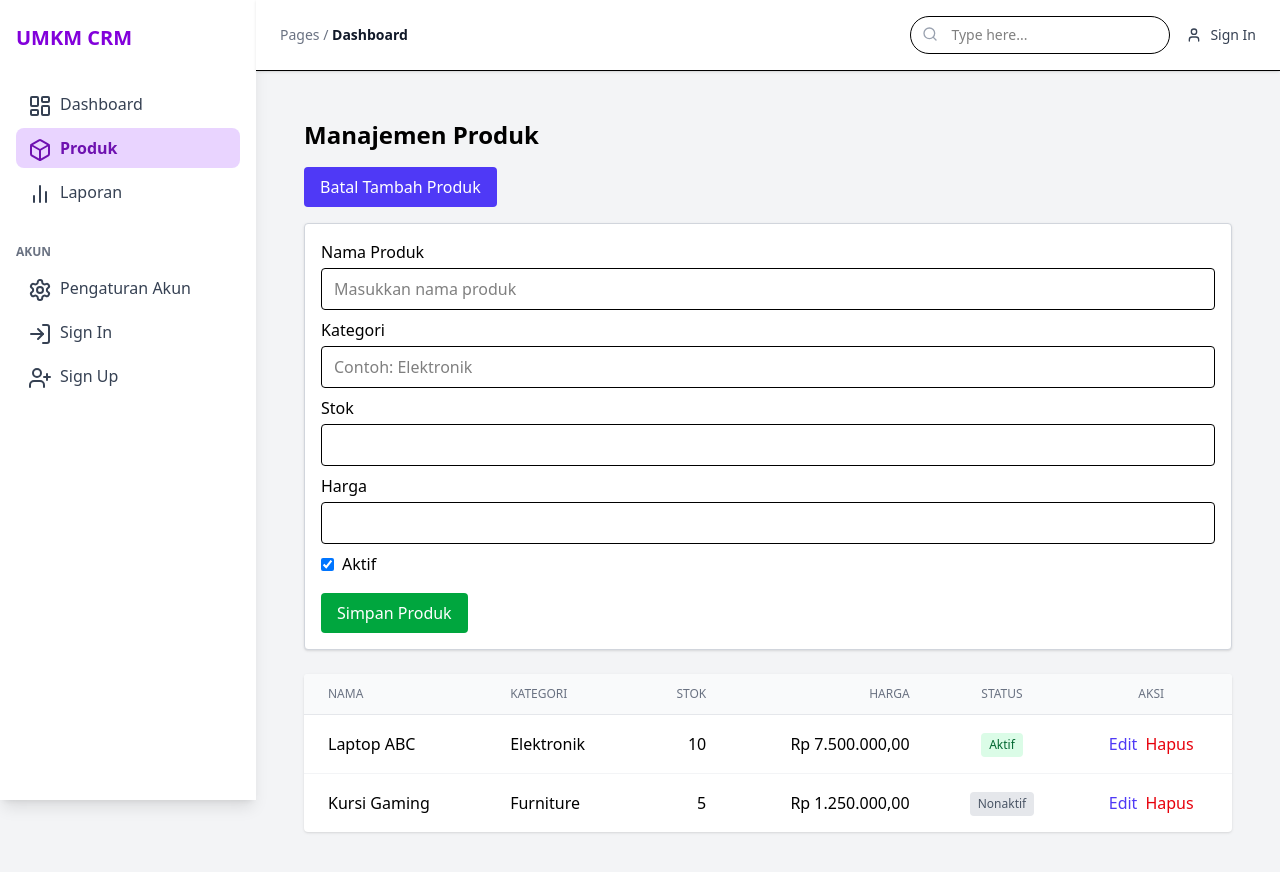
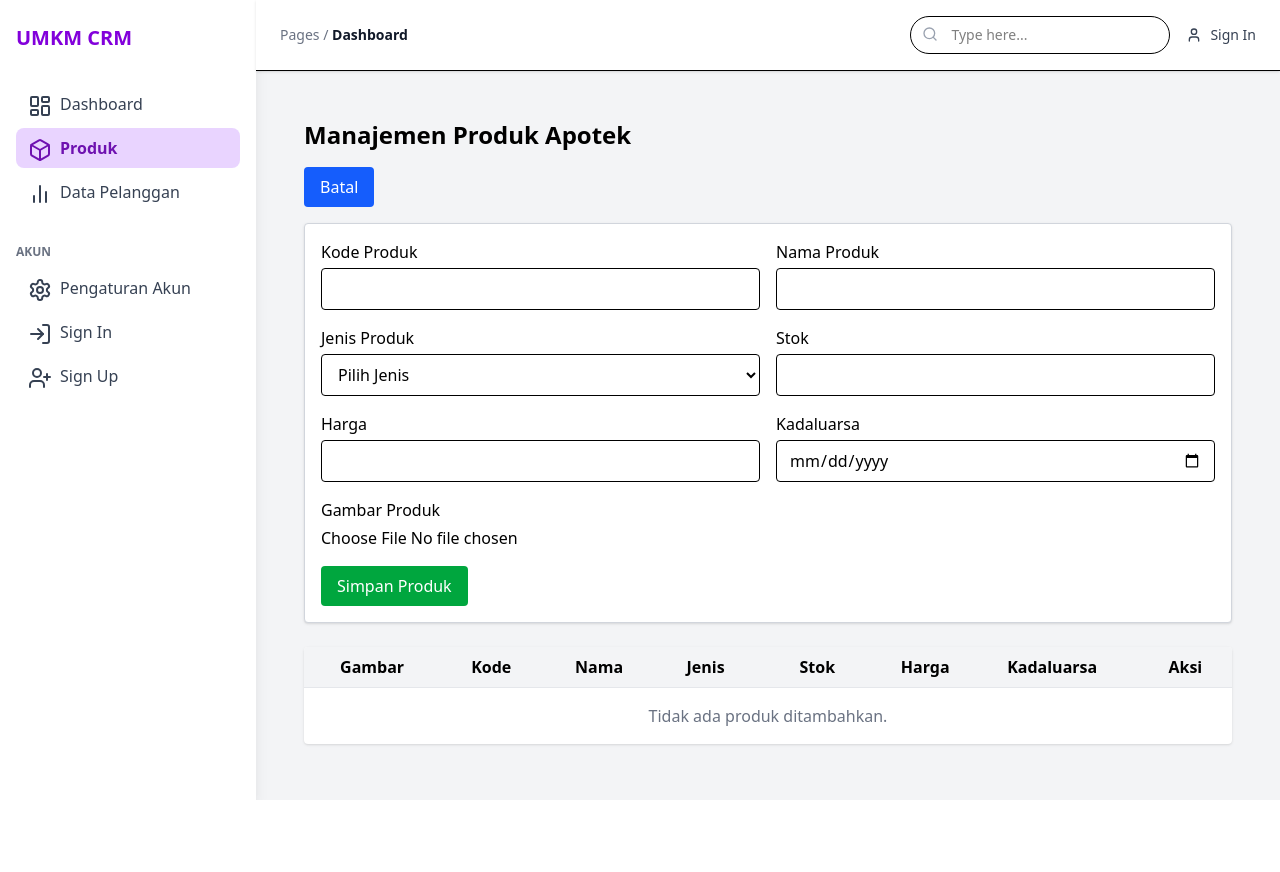
Before and after one commit to Keishavioreen/crm-Kelompok8-23SIA, a React (Vite) app: page /produk in a window 1280 px wide. Both pictures are taken after a click on the button "Tambah Produk". Shown: the top 872 px of the page. After the commit the page ends 800 px from the top, so only its background shows below. Built offline with nearby package versions, Linux system fonts and the light colour scheme.

Commit message:
Menambahkan halaman customer dan produk by halimah

```diff
--- a/src/App.jsx
+++ b/src/App.jsx
@@ -2,6 +2,7 @@ import { Routes, Route } from 'react-router-dom'
 import MainLayout from './components/MainLayout'
 import Produk from './pages/Produk'
 import Dashboard from './pages/Dashboard'
+import CustomerManagement from './pages/CustomerManagement'
 
 export default function App() {
   return (
@@ -10,6 +11,7 @@ export default function App() {
         <Route element={<MainLayout />}>
           <Route path='/' element={<Dashboard />} />
           <Route path='/produk' element={< Produk/>} />
+          <Route path='/pelanggan' element={< CustomerManagement/>} />
         </Route>
       </Routes>
     </>
--- a/src/components/Sidebar.jsx
+++ b/src/components/Sidebar.jsx
@@ -14,7 +14,7 @@ import { Link, useLocation } from 'react-router-dom'
 const menuItems = [
   { name: 'Dashboard', icon: <LayoutDashboard />, path: '/' },
   { name: 'Produk', icon: <Box />, path: '/produk' },
-  { name: 'Laporan', icon: <BarChart2 />, path: '/laporan' },
+  { name: 'Data Pelanggan', icon: <BarChart2 />, path: '/pelanggan' },
 ]
 
 const accountItems = [
--- /dev/null
+++ b/src/pages/CustomerManagement.jsx
@@ -0,0 +1,216 @@
+import React, { useState, useEffect } from "react";
+
+export default function CustomerManagement() {
+  const [customers, setCustomers] = useState(() => {
+    const stored = localStorage.getItem("customers");
+    return stored ? JSON.parse(stored) : [];
+  });
+  const [showForm, setShowForm] = useState(false);
+  const [editIndex, setEditIndex] = useState(null);
+  const [formData, setFormData] = useState({
+    name: "",
+    phone: "",
+    address: "",
+    birthDate: "",
+    gender: "",
+  });
+
+  useEffect(() => {
+    localStorage.setItem("customers", JSON.stringify(customers));
+  }, [customers]);
+
+  const handleChange = (e) => {
+    const { name, value } = e.target;
+    setFormData((prev) => ({
+      ...prev,
+      [name]: value,
+    }));
+  };
+
+  const handleAddOrUpdateCustomer = () => {
+    const { name, phone, address, birthDate, gender } = formData;
+    if (!name || !phone || !address || !birthDate || !gender) {
+      alert("Semua kolom harus diisi");
+      return;
+    }
+
+    const newCustomer = {
+      id: Date.now(),
+      name,
+      phone,
+      address,
+      birthDate,
+      gender,
+    };
+
+    if (editIndex !== null) {
+      const updated = [...customers];
+      updated[editIndex] = newCustomer;
+      setCustomers(updated);
+    } else {
+      setCustomers([...customers, newCustomer]);
+    }
+
+    setFormData({
+      name: "",
+      phone: "",
+      address: "",
+      birthDate: "",
+      gender: "",
+    });
+    setShowForm(false);
+    setEditIndex(null);
+  };
+
+  const handleEdit = (index) => {
+    const cust = customers[index];
+    setFormData({ ...cust });
+    setEditIndex(index);
+    setShowForm(true);
+  };
+
+  const handleDelete = (index) => {
+    if (window.confirm("Yakin ingin menghapus pelanggan ini?")) {
+      const updated = [...customers];
+      updated.splice(index, 1);
+      setCustomers(updated);
+    }
+  };
+
+  return (
+    <div className="p-6 max-w-5xl mx-auto">
+      <h1 className="text-2xl font-bold mb-4">Manajemen Pelanggan Apotek</h1>
+
+      <button
+        onClick={() => {
+          setShowForm((prev) => !prev);
+          setFormData({
+            name: "",
+            phone: "",
+            address: "",
+            birthDate: "",
+            gender: "",
+          });
+          setEditIndex(null);
+        }}
+        className="mb-4 px-4 py-2 bg-blue-600 text-white rounded hover:bg-blue-700"
+      >
+        {showForm ? "Batal" : "Tambah Pelanggan"}
+      </button>
+
+      {showForm && (
+        <div className="mb-6 p-4 border border-gray-300 rounded bg-white shadow-sm">
+          <div className="grid md:grid-cols-2 gap-4">
+            <div>
+              <label className="block mb-1 font-medium">Nama</label>
+              <input
+                type="text"
+                name="name"
+                value={formData.name}
+                onChange={handleChange}
+                className="w-full px-3 py-2 border rounded"
+              />
+            </div>
+            <div>
+              <label className="block mb-1 font-medium">No. Telepon</label>
+              <input
+                type="text"
+                name="phone"
+                value={formData.phone}
+                onChange={handleChange}
+                className="w-full px-3 py-2 border rounded"
+              />
+            </div>
+            <div>
+              <label className="block mb-1 font-medium">Alamat</label>
+              <input
+                type="text"
+                name="address"
+                value={formData.address}
+                onChange={handleChange}
+                className="w-full px-3 py-2 border rounded"
+              />
+            </div>
+            <div>
+              <label className="block mb-1 font-medium">Tanggal Lahir</label>
+              <input
+                type="date"
+                name="birthDate"
+                value={formData.birthDate}
+                onChange={handleChange}
+                className="w-full px-3 py-2 border rounded"
+              />
+            </div>
+            <div>
+              <label className="block mb-1 font-medium">Jenis Kelamin</label>
+              <select
+                name="gender"
+                value={formData.gender}
+                onChange={handleChange}
+                className="w-full px-3 py-2 border rounded"
+              >
+                <option value="">Pilih Jenis Kelamin</option>
+                <option value="Laki-laki">Laki-laki</option>
+                <option value="Perempuan">Perempuan</option>
+              </select>
+            </div>
+          </div>
+          <button
+            onClick={handleAddOrUpdateCustomer}
+            className="mt-4 px-4 py-2 bg-green-600 text-white rounded hover:bg-green-700"
+          >
+            {editIndex !== null ? "Update Pelanggan" : "Simpan Pelanggan"}
+          </button>
+        </div>
+      )}
+
+      <div className="overflow-x-auto bg-white shadow rounded">
+        <table className="min-w-full divide-y divide-gray-200">
+          <thead className="bg-gray-100">
+            <tr>
+              <th className="px-4 py-2">Nama</th>
+              <th className="px-4 py-2">Telepon</th>
+              <th className="px-4 py-2">Alamat</th>
+              <th className="px-4 py-2 text-center">Tanggal Lahir</th>
+              <th className="px-4 py-2 text-center">Jenis Kelamin</th>
+              <th className="px-4 py-2 text-center">Aksi</th>
+            </tr>
+          </thead>
+          <tbody>
+            {customers.length === 0 ? (
+              <tr>
+                <td colSpan="6" className="text-center py-4 text-gray-500">
+                  Tidak ada pelanggan ditambahkan.
+                </td>
+              </tr>
+            ) : (
+              customers.map((cust, index) => (
+                <tr key={cust.id} className="hover:bg-gray-50">
+                  <td className="px-4 py-2">{cust.name}</td>
+                  <td className="px-4 py-2">{cust.phone}</td>
+                  <td className="px-4 py-2">{cust.address}</td>
+                  <td className="px-4 py-2 text-center">{cust.birthDate}</td>
+                  <td className="px-4 py-2 text-center">{cust.gender}</td>
+                  <td className="px-4 py-2 text-center space-x-2">
+                    <button
+                      onClick={() => handleEdit(index)}
+                      className="px-2 py-1 text-sm bg-yellow-400 hover:bg-yellow-500 text-white rounded"
+                    >
+                      Edit
+                    </button>
+                    <button
+                      onClick={() => handleDelete(index)}
+                      className="px-2 py-1 text-sm bg-red-500 hover:bg-red-600 text-white rounded"
+                    >
+                      Hapus
+                    </button>
+                  </td>
+                </tr>
+              ))
+            )}
+          </tbody>
+        </table>
+      </div>
+    </div>
+  );
+}
--- a/src/pages/Produk.jsx
+++ b/src/pages/Produk.jsx
@@ -1,191 +1,281 @@
-import React, { useState } from "react";
-
-const initialProducts = [
-  {
-    id: 1,
-    name: "Laptop ABC",
-    category: "Elektronik",
-    stock: 10,
-    price: 7500000,
-    active: true,
-  },
-  {
-    id: 2,
-    name: "Kursi Gaming",
-    category: "Furniture",
-    stock: 5,
-    price: 1250000,
-    active: false,
-  },
-];
-
-function formatCurrency(num) {
-  return new Intl.NumberFormat("id-ID", {
-    style: "currency",
-    currency: "IDR",
-  }).format(num);
-}
+import React, { useState, useEffect } from "react";
 
 export default function ProductManagement() {
-  const [products, setProducts] = useState(initialProducts);
+  const [products, setProducts] = useState(() => {
+    const stored = localStorage.getItem("products");
+    return stored ? JSON.parse(stored) : [];
+  });
   const [showForm, setShowForm] = useState(false);
+  const [editIndex, setEditIndex] = useState(null);
   const [formData, setFormData] = useState({
+    code: "",
     name: "",
-    category: "",
+    type: "",
     stock: "",
     price: "",
-    active: true,
+    expired: "",
+    imageFile: null,
+    imageUrl: "",
   });
 
+  useEffect(() => {
+    localStorage.setItem("products", JSON.stringify(products));
+  }, [products]);
+
   const handleChange = (e) => {
-    const { name, value, type, checked } = e.target;
+    const { name, value, type, files } = e.target;
+    if (type === "file") {
+      const file = files[0];
       setFormData((prev) => ({
         ...prev,
-      [name]: type === "checkbox" ? checked : value,
+        imageFile: file,
+        imageUrl: URL.createObjectURL(file),
       }));
+    } else {
+      setFormData((prev) => ({
+        ...prev,
+        [name]: value,
+      }));
+    }
   };
 
-  const handleAddProduct = () => {
-    if (!formData.name || !formData.category || !formData.stock || !formData.price) {
+  const handleAddOrUpdateProduct = () => {
+    const { code, name, type, stock, price, expired, imageUrl } = formData;
+    if (!code || !name || !type || !stock || !price || !expired || !imageUrl) {
       alert("Semua kolom harus diisi");
       return;
     }
+
     const newProduct = {
-      ...formData,
-      id: products.length + 1,
-      stock: parseInt(formData.stock),
-      price: parseFloat(formData.price),
-    };
-    setProducts([...products, newProduct]);
-    setFormData({ name: "", category: "", stock: "", price: "", active: true });
-    setShowForm(false);
+      id: Date.now(),
+      code,
+      name,
+      type,
+      stock: parseInt(stock),
+      price: parseFloat(price),
+      expired,
+      imageUrl,
     };
 
-  const handleDelete = (id) => {
+    if (editIndex !== null) {
+      const updated = [...products];
+      updated[editIndex] = newProduct;
+      setProducts(updated);
+    } else {
+      setProducts([...products, newProduct]);
+    }
+
+    setFormData({
+      code: "",
+      name: "",
+      type: "",
+      stock: "",
+      price: "",
+      expired: "",
+      imageFile: null,
+      imageUrl: "",
+    });
+    setShowForm(false);
+    setEditIndex(null);
+  };
+
+  const handleEdit = (index) => {
+    const prod = products[index];
+    setFormData({ ...prod, imageFile: null });
+    setEditIndex(index);
+    setShowForm(true);
+  };
+
+  const handleDelete = (index) => {
     if (window.confirm("Yakin ingin menghapus produk ini?")) {
-      setProducts(products.filter((p) => p.id !== id));
+      const updated = [...products];
+      updated.splice(index, 1);
+      setProducts(updated);
     }
   };
 
+  const isExpired = (date) => new Date(date) < new Date();
+  const isLowStock = (stock) => stock <= 10;
+
   return (
     <div className="p-6 max-w-5xl mx-auto">
-      <h1 className="text-2xl font-semibold mb-4">Manajemen Produk</h1>
+      <h1 className="text-2xl font-bold mb-4">Manajemen Produk Apotek</h1>
 
       <button
-        onClick={() => setShowForm((prev) => !prev)}
-        className="mb-4 px-4 py-2 bg-indigo-600 text-white rounded hover:bg-indigo-700 transition"
+        onClick={() => {
+          setShowForm((prev) => !prev);
+          setFormData({
+            code: "",
+            name: "",
+            type: "",
+            stock: "",
+            price: "",
+            expired: "",
+            imageFile: null,
+            imageUrl: "",
+          });
+          setEditIndex(null);
+        }}
+        className="mb-4 px-4 py-2 bg-blue-600 text-white rounded hover:bg-blue-700"
       >
-        {showForm ? "Batal Tambah Produk" : "Tambah Produk"}
+        {showForm ? "Batal" : "Tambah Produk"}
       </button>
 
       {showForm && (
         <div className="mb-6 p-4 border border-gray-300 rounded bg-white shadow-sm">
-          <div className="mb-2">
+          <div className="grid md:grid-cols-2 gap-4">
+            <div>
+              <label className="block mb-1 font-medium">Kode Produk</label>
+              <input
+                type="text"
+                name="code"
+                value={formData.code}
+                onChange={handleChange}
+                className="w-full px-3 py-2 border rounded"
+              />
+            </div>
+            <div>
               <label className="block mb-1 font-medium">Nama Produk</label>
               <input
                 type="text"
                 name="name"
                 value={formData.name}
                 onChange={handleChange}
-              className="w-full px-3 py-2 border rounded focus:ring-indigo-400 focus:outline-none"
-              placeholder="Masukkan nama produk"
+                className="w-full px-3 py-2 border rounded"
               />
             </div>
-          <div className="mb-2">
-            <label className="block mb-1 font-medium">Kategori</label>
-            <input
-              type="text"
-              name="category"
-              value={formData.category}
+            <div>
+              <label className="block mb-1 font-medium">Jenis Produk</label>
+              <select
+                name="type"
+                value={formData.type}
                 onChange={handleChange}
-              className="w-full px-3 py-2 border rounded focus:ring-indigo-400 focus:outline-none"
-              placeholder="Contoh: Elektronik"
-            />
+                className="w-full px-3 py-2 border rounded"
+              >
+                <option value="">Pilih Jenis</option>
+                <option value="Obat">Obat</option>
+                <option value="Alkes">Alat Kesehatan</option>
+                <option value="Suplemen">Suplemen</option>
+              </select>
             </div>
-          <div className="mb-2">
+            <div>
               <label className="block mb-1 font-medium">Stok</label>
               <input
                 type="number"
                 name="stock"
                 value={formData.stock}
                 onChange={handleChange}
-              className="w-full px-3 py-2 border rounded focus:ring-indigo-400 focus:outline-none"
+                className="w-full px-3 py-2 border rounded"
                 min="0"
               />
             </div>
-          <div className="mb-2">
+            <div>
               <label className="block mb-1 font-medium">Harga</label>
               <input
                 type="number"
                 name="price"
                 value={formData.price}
                 onChange={handleChange}
-              className="w-full px-3 py-2 border rounded focus:ring-indigo-400 focus:outline-none"
+                className="w-full px-3 py-2 border rounded"
                 min="0"
               />
             </div>
-          <div className="mb-4">
-            <label className="inline-flex items-center">
+            <div>
+              <label className="block mb-1 font-medium">Kadaluarsa</label>
               <input
-                type="checkbox"
-                name="active"
-                checked={formData.active}
+                type="date"
+                name="expired"
+                value={formData.expired}
                 onChange={handleChange}
-                className="mr-2"
+                className="w-full px-3 py-2 border rounded"
               />
-              Aktif
-            </label>
             </div>
-
+            <div>
+              <label className="block mb-1 font-medium">Gambar Produk</label>
+              <input
+                type="file"
+                name="image"
+                accept="image/*"
+                onChange={handleChange}
+                className="w-full"
+              />
+              {formData.imageUrl && (
+                <img
+                  src={formData.imageUrl}
+                  alt="Preview"
+                  className="mt-2 w-20 h-20 object-cover rounded"
+                />
+              )}
+            </div>
+          </div>
           <button
-            onClick={handleAddProduct}
-            className="px-4 py-2 bg-green-600 text-white rounded hover:bg-green-700"
+            onClick={handleAddOrUpdateProduct}
+            className="mt-4 px-4 py-2 bg-green-600 text-white rounded hover:bg-green-700"
           >
-            Simpan Produk
+            {editIndex !== null ? "Update Produk" : "Simpan Produk"}
           </button>
         </div>
       )}
 
       <div className="overflow-x-auto bg-white shadow rounded">
         <table className="min-w-full divide-y divide-gray-200">
-          <thead className="bg-gray-50">
+          <thead className="bg-gray-100">
             <tr>
-              <th className="px-6 py-3 text-left text-xs font-medium text-gray-500 uppercase">Nama</th>
-              <th className="px-6 py-3 text-left text-xs font-medium text-gray-500 uppercase">Kategori</th>
-              <th className="px-6 py-3 text-right text-xs font-medium text-gray-500 uppercase">Stok</th>
-              <th className="px-6 py-3 text-right text-xs font-medium text-gray-500 uppercase">Harga</th>
-              <th className="px-6 py-3 text-center text-xs font-medium text-gray-500 uppercase">Status</th>
-              <th className="px-6 py-3 text-center text-xs font-medium text-gray-500 uppercase">Aksi</th>
+              <th className="px-4 py-2">Gambar</th>
+              <th className="px-4 py-2">Kode</th>
+              <th className="px-4 py-2">Nama</th>
+              <th className="px-4 py-2">Jenis</th>
+              <th className="px-4 py-2 text-right">Stok</th>
+              <th className="px-4 py-2 text-right">Harga</th>
+              <th className="px-4 py-2 text-center">Kadaluarsa</th>
+              <th className="px-4 py-2 text-center">Aksi</th>
             </tr>
           </thead>
-          <tbody className="divide-y divide-gray-100">
-            {products.map((product) => (
-              <tr key={product.id} className="hover:bg-gray-50">
-                <td className="px-6 py-4">{product.name}</td>
-                <td className="px-6 py-4">{product.category}</td>
-                <td className="px-6 py-4 text-right">{product.stock}</td>
-                <td className="px-6 py-4 text-right">{formatCurrency(product.price)}</td>
-                <td className="px-6 py-4 text-center">
-                  {product.active ? (
-                    <span className="inline-block px-2 py-1 text-xs text-green-800 bg-green-100 rounded">
-                      Aktif
-                    </span>
-                  ) : (
-                    <span className="inline-block px-2 py-1 text-xs text-gray-600 bg-gray-200 rounded">
-                      Nonaktif
-                    </span>
+          <tbody>
+            {products.map((product, index) => (
+              <tr
+                key={product.id}
+                className={isExpired(product.expired) ? "bg-red-50" : ""}
+              >
+                <td className="px-4 py-2 text-center">
+                  <img
+                    src={product.imageUrl}
+                    alt={product.name}
+                    className="w-12 h-12 object-cover rounded"
+                  />
+                </td>
+                <td className="px-4 py-2">{product.code}</td>
+                <td className="px-4 py-2">{product.name}</td>
+                <td className="px-4 py-2">{product.type}</td>
+                <td className="px-4 py-2 text-right">
+                  {product.stock}
+                  {isLowStock(product.stock) && (
+                    <span className="ml-2 text-xs text-red-500">(Rendah)</span>
                   )}
                 </td>
-                <td className="px-6 py-4 text-center space-x-2">
+                <td className="px-4 py-2 text-right">
+                  {new Intl.NumberFormat("id-ID", {
+                    style: "currency",
+                    currency: "IDR",
+                  }).format(product.price)}
+                </td>
+                <td className="px-4 py-2 text-center">
+                  {isExpired(product.expired) ? (
+                    <span className="text-red-600 font-semibold">Kadaluarsa</span>
+                  ) : (
+                    product.expired
+                  )}
+                </td>
+                <td className="px-4 py-2 text-center space-x-2">
                   <button
-                    className="text-indigo-600 hover:text-indigo-900"
-                    onClick={() => alert("Fitur Edit belum tersedia")}
+                    onClick={() => handleEdit(index)}
+                    className="px-2 py-1 text-sm bg-yellow-400 hover:bg-yellow-500 text-white rounded"
                   >
                     Edit
                   </button>
                   <button
-                    className="text-red-600 hover:text-red-900"
-                    onClick={() => handleDelete(product.id)}
+                    onClick={() => handleDelete(index)}
+                    className="px-2 py-1 text-sm bg-red-500 hover:bg-red-600 text-white rounded"
                   >
                     Hapus
                   </button>
@@ -194,8 +284,8 @@ export default function ProductManagement() {
             ))}
             {products.length === 0 && (
               <tr>
-                <td colSpan="6" className="text-center py-4 text-gray-500">
-                  Tidak ada produk tersedia.
+                <td colSpan="8" className="text-center py-4 text-gray-500">
+                  Tidak ada produk ditambahkan.
                 </td>
               </tr>
             )}
```
Lines whose indentation alone changed are shown as unchanged.
